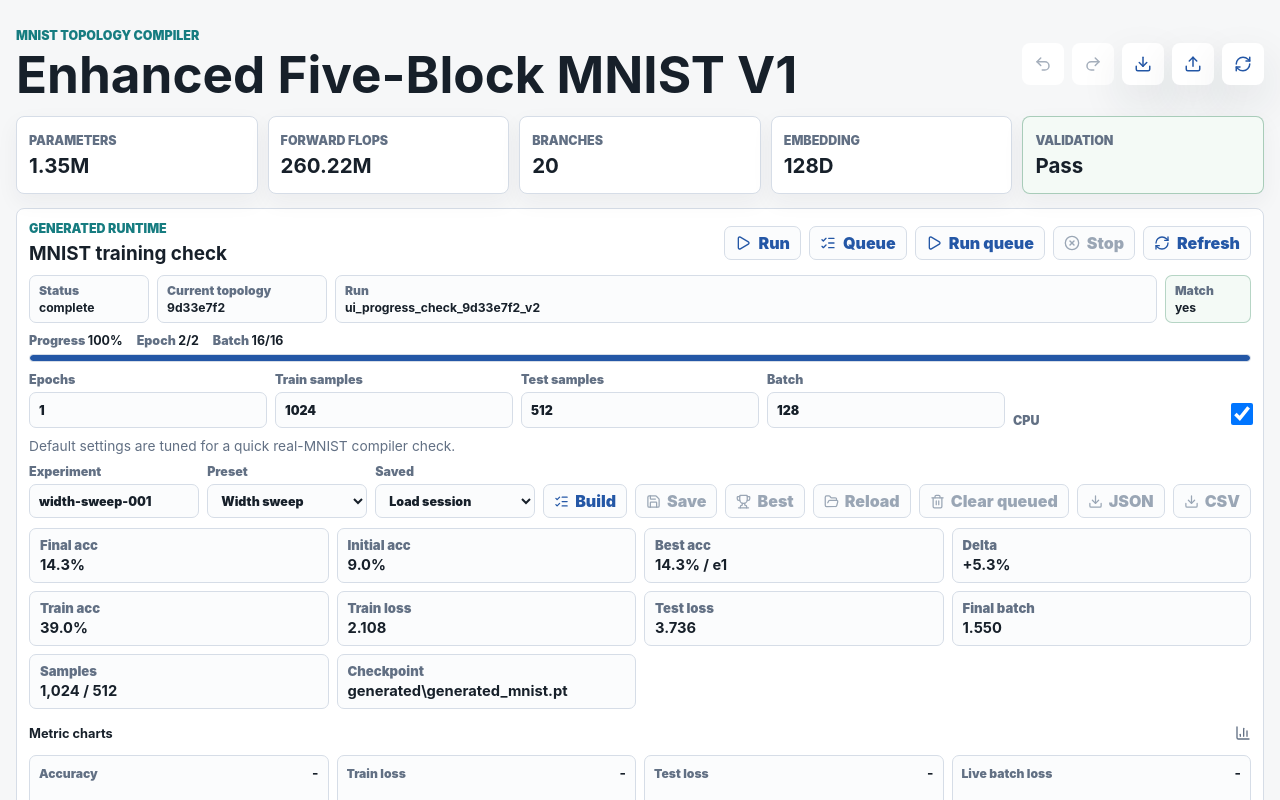
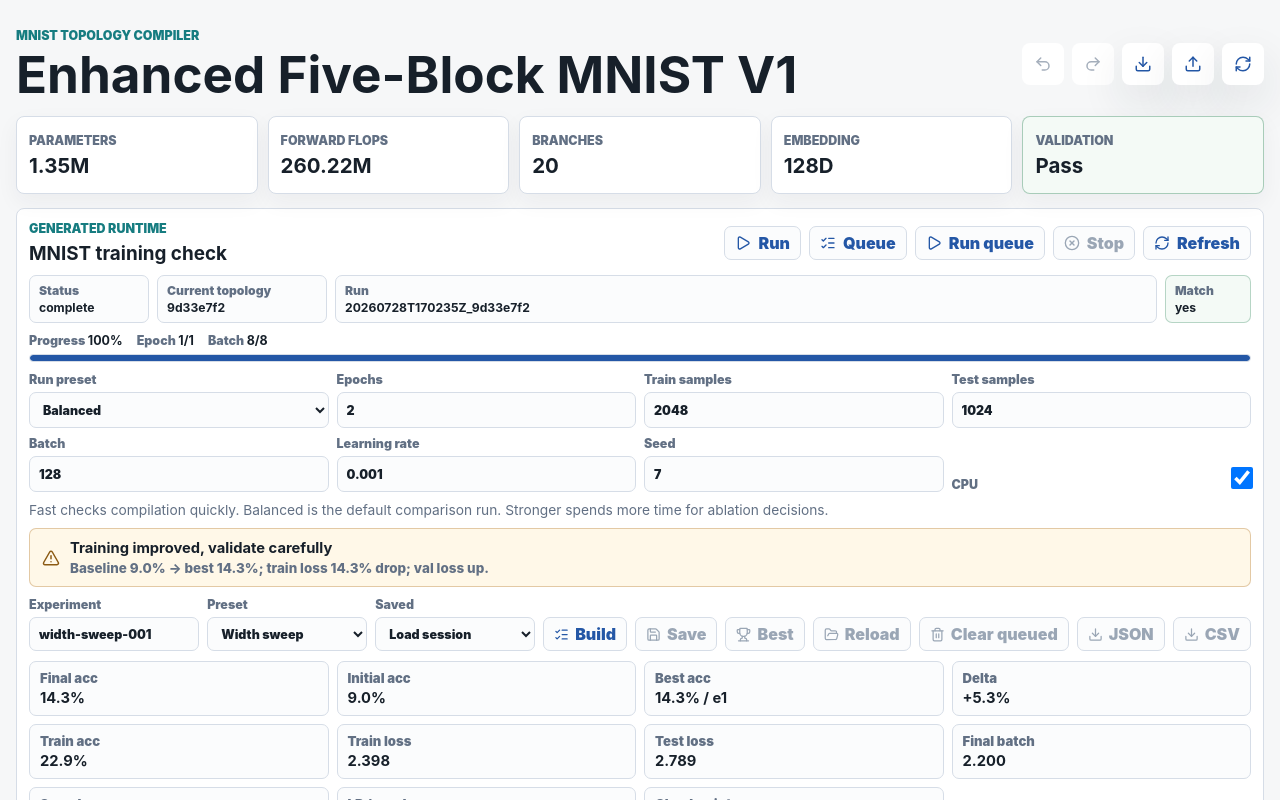
Before and after one commit to expert10000/mnist-editor, a Next.js app: page / in a window 1280 px wide. Shown: the top 800 px of the page. Built offline with nearby package versions, Linux system fonts and the light colour scheme.

Commit message:
Add generated run settings presets

```diff
--- a/generated/train_metrics.json
+++ b/generated/train_metrics.json
@@ -1,24 +1,25 @@
 {
   "status": "complete",
-  "run_id": "ui_progress_check_9d33e7f2_v2",
+  "run_id": "20260728T170235Z_9d33e7f2",
   "topology_id": "9d33e7f2",
-  "created_at": "2026-07-28T16:42:32.708094+00:00",
-  "updated_at": "2026-07-28T16:43:02.149718+00:00",
-  "epochs": 2,
+  "created_at": "2026-07-28T17:02:35.373Z",
+  "updated_at": "2026-07-28T17:03:01.739476+00:00",
+  "epochs": 1,
   "train_limit": 1024,
   "test_limit": 512,
   "seed": 7,
-  "current_epoch": 2,
-  "current_batch": 16,
-  "total_batches": 16,
+  "learning_rate": 0.001,
+  "current_epoch": 1,
+  "current_batch": 8,
+  "total_batches": 8,
   "first_batch_loss": 2.5679914951324463,
-  "final_batch_loss": 1.5502089262008667,
-  "final_batch_accuracy": 0.6953125,
-  "train_loss": 2.1082836389541626,
-  "train_accuracy": 0.3896484375,
+  "final_batch_loss": 2.2004380226135254,
+  "final_batch_accuracy": 0.3125,
+  "train_loss": 2.3978055119514465,
+  "train_accuracy": 0.2294921875,
   "baseline_test_loss": 2.3653351068496704,
   "baseline_accuracy": 0.08984375,
-  "test_loss": 3.7364441752433777,
+  "test_loss": 2.7887446880340576,
   "test_accuracy": 0.142578125,
   "best_accuracy": 0.142578125,
   "best_epoch": 1,
@@ -29,15 +30,9 @@
       "train_loss": 2.3978055119514465,
       "test_loss": 2.7887446880340576,
       "test_accuracy": 0.142578125
-    },
-    {
-      "epoch": 2,
-      "train_loss": 1.8187617659568787,
-      "test_loss": 3.7364441752433777,
-      "test_accuracy": 0.142578125
     }
   ],
-  "checkpoint": "generated\\generated_mnist.pt",
-  "duration_seconds": 29.44,
+  "checkpoint": "runs\\20260728T170235Z_9d33e7f2\\checkpoint.pt",
+  "duration_seconds": 19.38,
   "passed_smoke_rule": true
 }
--- a/scripts/train-generated.ts
+++ b/scripts/train-generated.ts
@@ -31,6 +31,10 @@ async function main() {
     "512",
     "--batch-size",
     "128",
+    "--lr",
+    "0.001",
+    "--seed",
+    "7",
     "--cpu",
     "--generated-dir",
     runDir,
--- a/src/app/api/experiments/route.ts
+++ b/src/app/api/experiments/route.ts
@@ -101,6 +101,8 @@ function toCsv(rows: unknown[]) {
     "status",
     "runId",
     "runPath",
+    "seed",
+    "learningRate",
     "accuracy",
     "baselineAccuracy",
     "bestAccuracy",
--- a/src/app/api/train-generated/route.ts
+++ b/src/app/api/train-generated/route.ts
@@ -17,6 +17,8 @@ type TrainRequest = {
   trainLimit?: unknown;
   testLimit?: unknown;
   batchSize?: unknown;
+  learningRate?: unknown;
+  seed?: unknown;
   cpu?: unknown;
 };
 
@@ -104,6 +106,8 @@ export async function POST(request: Request) {
   const trainLimit = clampInt(payload.trainLimit, 128, 10_000, 1024);
   const testLimit = clampInt(payload.testLimit, 128, 5_000, 512);
   const batchSize = clampInt(payload.batchSize, 16, 512, 128);
+  const learningRate = clampFloat(payload.learningRate, 0.00001, 0.1, 0.001);
+  const seed = clampInt(payload.seed, 0, 999_999, 7);
   const initialMetrics = {
     status: "running",
     run_id: runId,
@@ -113,15 +117,24 @@ export async function POST(request: Request) {
     epochs,
     train_limit: trainLimit,
     test_limit: testLimit,
-    seed: 7,
+    seed,
+    learning_rate: learningRate,
     current_epoch: 0,
     current_batch: 0,
     total_batches: 0,
     first_batch_loss: null,
     final_batch_loss: null,
+    final_batch_accuracy: null,
     train_loss: null,
+    train_accuracy: null,
+    baseline_test_loss: null,
+    baseline_accuracy: null,
     test_loss: null,
     test_accuracy: null,
+    best_accuracy: null,
+    best_epoch: 0,
+    accuracy_delta: null,
+    epoch_history: [],
     checkpoint: path.join("runs", runId, "checkpoint.pt"),
     duration_seconds: 0,
     passed_smoke_rule: null,
@@ -140,6 +153,10 @@ export async function POST(request: Request) {
     String(testLimit),
     "--batch-size",
     String(batchSize),
+    "--lr",
+    String(learningRate),
+    "--seed",
+    String(seed),
     "--generated-dir",
     runDir,
     "--run-dir",
@@ -303,3 +320,8 @@ function clampInt(value: unknown, min: number, max: number, fallback: number) {
   const numberValue = typeof value === "number" && Number.isFinite(value) ? Math.trunc(value) : fallback;
   return Math.max(min, Math.min(max, numberValue));
 }
+
+function clampFloat(value: unknown, min: number, max: number, fallback: number) {
+  const numberValue = typeof value === "number" && Number.isFinite(value) ? value : fallback;
+  return Math.max(min, Math.min(max, numberValue));
+}
--- a/src/app/globals.css
+++ b/src/app/globals.css
@@ -280,7 +280,7 @@ h1 {
 
 .trainingControls {
   display: grid;
-  grid-template-columns: repeat(5, minmax(0, 1fr));
+  grid-template-columns: repeat(4, minmax(0, 1fr));
   gap: 8px;
 }
 
@@ -292,7 +292,8 @@ h1 {
   font-weight: 900;
 }
 
-.trainingControls input {
+.trainingControls input,
+.trainingControls select {
   min-width: 0;
   min-height: 36px;
   border: 1px solid var(--line);
@@ -300,6 +301,7 @@ h1 {
   padding: 0 9px;
   background: #fbfcfd;
   color: var(--ink);
+  font: inherit;
 }
 
 .trainingToggle {
@@ -317,6 +319,52 @@ h1 {
   margin: 0;
   color: var(--muted);
   font-size: 0.86rem;
+}
+
+.improvementBadge {
+  min-height: 54px;
+  display: flex;
+  align-items: center;
+  gap: 10px;
+  padding: 10px 12px;
+  border: 1px solid var(--line);
+  border-radius: 7px;
+  background: #fbfcfd;
+}
+
+.improvementBadge.good {
+  border-color: rgba(23, 114, 69, 0.28);
+  background: #f4faf6;
+  color: #176a45;
+}
+
+.improvementBadge.warn {
+  border-color: rgba(168, 100, 19, 0.32);
+  background: #fff8e8;
+  color: #8b5a13;
+}
+
+.improvementBadge.bad {
+  border-color: rgba(159, 37, 54, 0.28);
+  background: #fff5f6;
+  color: #9f2536;
+}
+
+.improvementBadge div {
+  min-width: 0;
+  display: grid;
+  gap: 3px;
+}
+
+.improvementBadge strong {
+  color: var(--ink);
+  font-size: 0.92rem;
+}
+
+.improvementBadge span {
+  color: var(--muted);
+  font-size: 0.84rem;
+  font-weight: 800;
 }
 
 .trainingMetricGrid {
--- a/src/app/page.tsx
+++ b/src/app/page.tsx
@@ -45,12 +45,16 @@ type BottomPanel = "trace" | "validation" | "generated";
 type EditorHistory = { past: TopologyProject[]; present: TopologyProject; future: TopologyProject[] };
 type Notice = { tone: "good" | "bad"; text: string } | null;
 type TrainSettings = {
+  preset: RunPreset;
   epochs: number;
   trainLimit: number;
   testLimit: number;
   batchSize: number;
+  learningRate: number;
+  seed: number;
   cpu: boolean;
 };
+type RunPreset = "fast" | "balanced" | "stronger" | "custom";
 type QueuePreset = "width" | "dropPath" | "pooling" | "se";
 type GeneratedTrainMetrics = {
   status: string;
@@ -62,6 +66,7 @@ type GeneratedTrainMetrics = {
   train_limit: number;
   test_limit: number;
   seed?: number;
+  learning_rate?: number;
   current_epoch?: number;
   current_batch?: number;
   total_batches?: number;
@@ -129,6 +134,19 @@ type DragState = {
   moved: boolean;
 };
 
+const RUN_PRESETS: Record<Exclude<RunPreset, "custom">, Omit<TrainSettings, "preset" | "cpu">> = {
+  fast: { epochs: 1, trainLimit: 1024, testLimit: 512, batchSize: 128, learningRate: 0.001, seed: 7 },
+  balanced: { epochs: 2, trainLimit: 2048, testLimit: 1024, batchSize: 128, learningRate: 0.001, seed: 7 },
+  stronger: { epochs: 3, trainLimit: 4096, testLimit: 2048, batchSize: 128, learningRate: 0.0008, seed: 7 },
+};
+
+const RUN_PRESET_LABELS: Record<RunPreset, string> = {
+  fast: "Fast",
+  balanced: "Balanced",
+  stronger: "Stronger",
+  custom: "Custom",
+};
+
 export default function Home() {
   const [history, setHistory] = useState<EditorHistory>({ past: [], present: enhancedFiveBlockTopology, future: [] });
   const [selectedNodeId, setSelectedNodeId] = useState("block3");
@@ -151,10 +169,8 @@ export default function Home() {
   const [selectedExperimentName, setSelectedExperimentName] = useState("");
   const [experimentsBusy, setExperimentsBusy] = useState(false);
   const [trainSettings, setTrainSettings] = useState<TrainSettings>({
-    epochs: 1,
-    trainLimit: 1024,
-    testLimit: 512,
-    batchSize: 128,
+    preset: "balanced",
+    ...RUN_PRESETS.balanced,
     cpu: true,
   });
   const [connectSourceId, setConnectSourceId] = useState<string | null>(null);
@@ -1172,7 +1188,11 @@ function GeneratedTrainingPanel({
   onSelectRun: (runId: string | null) => void;
 }) {
   function updateSetting<K extends keyof TrainSettings>(key: K, value: TrainSettings[K]) {
-    onSettingsChange({ ...settings, [key]: value });
+    onSettingsChange({ ...settings, preset: key === "preset" ? (value as RunPreset) : "custom", [key]: value });
+  }
+
+  function applyRunPreset(preset: Exclude<RunPreset, "custom">) {
+    onSettingsChange({ preset, ...RUN_PRESETS[preset], cpu: settings.cpu });
   }
 
   const selectedRun = runHistory.find((run) => run.runId === selectedRunId);
@@ -1192,6 +1212,7 @@ function GeneratedTrainingPanel({
   const progressTotal = displayedMetrics?.total_batches ?? 0;
   const chartRuns = buildChartRuns(runHistory, displayedMetrics, ablationQueue);
   const batchLosses = parseBatchLosses(logs);
+  const improvementCheck = getImprovementCheck(displayedMetrics);
 
   return (
     <section className="trainingPanel">
@@ -1257,6 +1278,28 @@ function GeneratedTrainingPanel({
       ) : null}
       <div className="trainingControls">
         <label>
+          <span>Run preset</span>
+          <select
+            value={settings.preset}
+            onChange={(event) => {
+              if (event.target.value !== "custom") {
+                applyRunPreset(event.target.value as Exclude<RunPreset, "custom">);
+              }
+            }}
+          >
+            {settings.preset === "custom" ? (
+              <option value="custom" disabled>
+                Custom
+              </option>
+            ) : null}
+            {(["fast", "balanced", "stronger"] as const).map((preset) => (
+              <option key={preset} value={preset}>
+                {RUN_PRESET_LABELS[preset]}
+              </option>
+            ))}
+          </select>
+        </label>
+        <label>
           <span>Epochs</span>
           <input min={1} max={5} type="number" value={settings.epochs} onChange={(event) => updateSetting("epochs", Number(event.target.value))} />
         </label>
@@ -1293,12 +1336,45 @@ function GeneratedTrainingPanel({
             onChange={(event) => updateSetting("batchSize", Number(event.target.value))}
           />
         </label>
+        <label>
+          <span>Learning rate</span>
+          <input
+            min={0.00001}
+            max={0.1}
+            step={0.0001}
+            type="number"
+            value={settings.learningRate}
+            onChange={(event) => updateSetting("learningRate", Number(event.target.value))}
+          />
+        </label>
+        <label>
+          <span>Seed</span>
+          <input
+            min={0}
+            max={999999}
+            step={1}
+            type="number"
+            value={settings.seed}
+            onChange={(event) => updateSetting("seed", Number(event.target.value))}
+          />
+        </label>
         <label className="trainingToggle">
           <span>CPU</span>
           <input type="checkbox" checked={settings.cpu} onChange={(event) => updateSetting("cpu", event.target.checked)} />
         </label>
       </div>
-      <p className="trainingNote">Default settings are tuned for a quick real-MNIST compiler check.</p>
+      <p className="trainingNote">
+        Fast checks compilation quickly. Balanced is the default comparison run. Stronger spends more time for ablation decisions.
+      </p>
+      {improvementCheck ? (
+        <div className={`improvementBadge ${improvementCheck.tone}`}>
+          {improvementCheck.tone === "good" ? <CheckCircle2 size={18} /> : <TriangleAlert size={18} />}
+          <div>
+            <strong>{improvementCheck.title}</strong>
+            <span>{improvementCheck.detail}</span>
+          </div>
+        </div>
+      ) : null}
       <QueueToolbar
         preset={queuePreset}
         experimentName={experimentName}
@@ -1344,6 +1420,9 @@ function GeneratedTrainingPanel({
           </span>
           <span>
             Samples <strong>{displayedMetrics.train_limit.toLocaleString()} / {displayedMetrics.test_limit.toLocaleString()}</strong>
+          </span>
+          <span>
+            LR / seed <strong>{formatLearningRate(displayedMetrics.learning_rate)} / {displayedMetrics.seed ?? "-"}</strong>
           </span>
           <span>
             Checkpoint <strong>{displayedMetrics.checkpoint ?? "-"}</strong>
@@ -1772,6 +1851,8 @@ function buildQueueReportRows(queue: AblationQueueItem[]) {
       status: item.status,
       runId: item.runId ?? "",
       runPath: item.runId ? `runs/${item.runId}` : "",
+      seed: item.metrics?.seed ?? null,
+      learningRate: item.metrics?.learning_rate ?? null,
       accuracy: item.metrics?.test_accuracy ?? null,
       baselineAccuracy: item.metrics?.baseline_accuracy ?? null,
       bestAccuracy: item.metrics?.best_accuracy ?? item.metrics?.test_accuracy ?? null,
@@ -1846,6 +1927,8 @@ function toCsv(rows: ReturnType<typeof buildQueueReportRows>) {
     "status",
     "runId",
     "runPath",
+    "seed",
+    "learningRate",
     "accuracy",
     "baselineAccuracy",
     "bestAccuracy",
@@ -1888,6 +1971,62 @@ function parseBatchLosses(logs: string[]) {
     .map(Number);
 }
 
+function getImprovementCheck(metrics: GeneratedTrainMetrics) {
+  if (!metrics) {
+    return null;
+  }
+  if (
+    typeof metrics.baseline_accuracy !== "number" &&
+    typeof metrics.first_batch_loss !== "number" &&
+    typeof metrics.test_accuracy !== "number"
+  ) {
+    return null;
+  }
+  const baselineAccuracy = metrics.baseline_accuracy;
+  const bestAccuracy = metrics.best_accuracy ?? metrics.test_accuracy;
+  const accuracyDelta =
+    typeof metrics.accuracy_delta === "number"
+      ? metrics.accuracy_delta
+      : typeof baselineAccuracy === "number" && typeof bestAccuracy === "number"
+        ? bestAccuracy - baselineAccuracy
+        : null;
+  const trainLossDrop =
+    typeof metrics.first_batch_loss === "number" && metrics.first_batch_loss > 0 && typeof metrics.final_batch_loss === "number"
+      ? (metrics.first_batch_loss - metrics.final_batch_loss) / metrics.first_batch_loss
+      : null;
+  const validationLossTrend = getValidationLossTrend(metrics);
+  const accuracyMoved = typeof accuracyDelta === "number" && accuracyDelta >= 0.01;
+  const trainLossMoved = typeof trainLossDrop === "number" && trainLossDrop >= 0.05;
+  const validationIsBetter = typeof validationLossTrend === "number" ? validationLossTrend <= -0.02 : false;
+  const validationIsWorse = typeof validationLossTrend === "number" ? validationLossTrend >= 0.02 : false;
+  const tone = accuracyMoved && trainLossMoved && !validationIsWorse ? "good" : accuracyMoved || trainLossMoved ? "warn" : "bad";
+  const title =
+    tone === "good"
+      ? "Improvement check passed"
+      : tone === "warn"
+        ? "Training improved, validate carefully"
+        : "No clear improvement yet";
+  const validationLabel = validationIsBetter ? "val loss down" : validationIsWorse ? "val loss up" : "val loss flat";
+  return {
+    tone,
+    title,
+    detail: `Baseline ${formatMaybePercent(baselineAccuracy)} -> best ${formatMaybePercent(bestAccuracy)}; train loss ${formatLossDrop(trainLossDrop)}; ${validationLabel}.`,
+  };
+}
+
+function getValidationLossTrend(metrics: NonNullable<GeneratedTrainMetrics>) {
+  const history = metrics.epoch_history ?? [];
+  if (history.length >= 2) {
+    const first = history[0]?.test_loss;
+    const last = history[history.length - 1]?.test_loss;
+    return typeof first === "number" && typeof last === "number" ? last - first : null;
+  }
+  if (typeof metrics.baseline_test_loss === "number" && typeof metrics.test_loss === "number") {
+    return metrics.test_loss - metrics.baseline_test_loss;
+  }
+  return null;
+}
+
 function sleep(ms: number) {
   return new Promise((resolve) => window.setTimeout(resolve, ms));
 }
@@ -1933,8 +2072,16 @@ function formatMaybeSignedPercent(value: number | null | undefined) {
   return value > 0 ? `+${formatted}` : formatted;
 }
 
+function formatLossDrop(value: number | null | undefined) {
+  return typeof value === "number" && Number.isFinite(value) ? `${(value * 100).toFixed(1)}% drop` : "-";
+}
+
 function formatMaybeNumber(value: number | null | undefined) {
   return typeof value === "number" && Number.isFinite(value) ? value.toFixed(3) : "-";
+}
+
+function formatLearningRate(value: number | null | undefined) {
+  return typeof value === "number" && Number.isFinite(value) ? value.toString() : "-";
 }
 
 function formatRunLabel(runId: string) {
```
Also changed, not shown: 1 other file (tests, documents, lock files or other folders).
